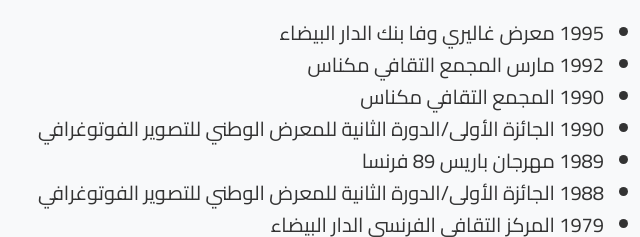
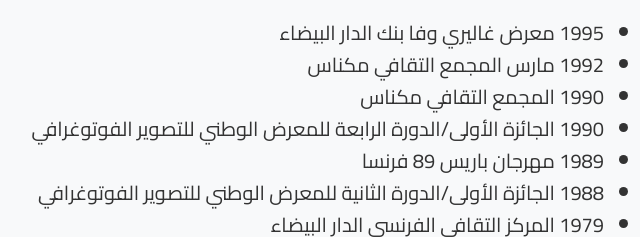
Before and after one commit to Yoann-dev0711/mhammed.benbassidi, a plain HTML site: page index.html in a window 1280 px wide. Shown: the part 1000-1237 px from the top of the page, 572-1212 px from the left. Drawn offline with nearby package versions, Linux system fonts and the light colour scheme.

Commit message:
Update index.html

```diff
--- a/index.html
+++ b/index.html
@@ -253,7 +253,7 @@
                 <li>1995 معرض غاليري وفا بنك الدار البيضاء</li>
                 <li>1992 مارس المجمع التقافي مكناس</li>
                 <li>1990 المجمع التقافي مكناس</li>
-                <li>1990 الجائزة الأولى/الدورة الثانية للمعرض الوطني للتصوير الفوتوغرافي</li>
+                <li>1990 الجائزة الأولى/الدورة الرابعة للمعرض الوطني للتصوير الفوتوغرافي</li>
                 <li>1989 مهرجان باريس 89 فرنسا</li>
                 <li>1988 الجائزة الأولى/الدورة الثانية للمعرض الوطني للتصوير الفوتوغرافي</li>
                 <li>1979 المركز التقافي الفرنسي الدار البيضاء</li>
```
